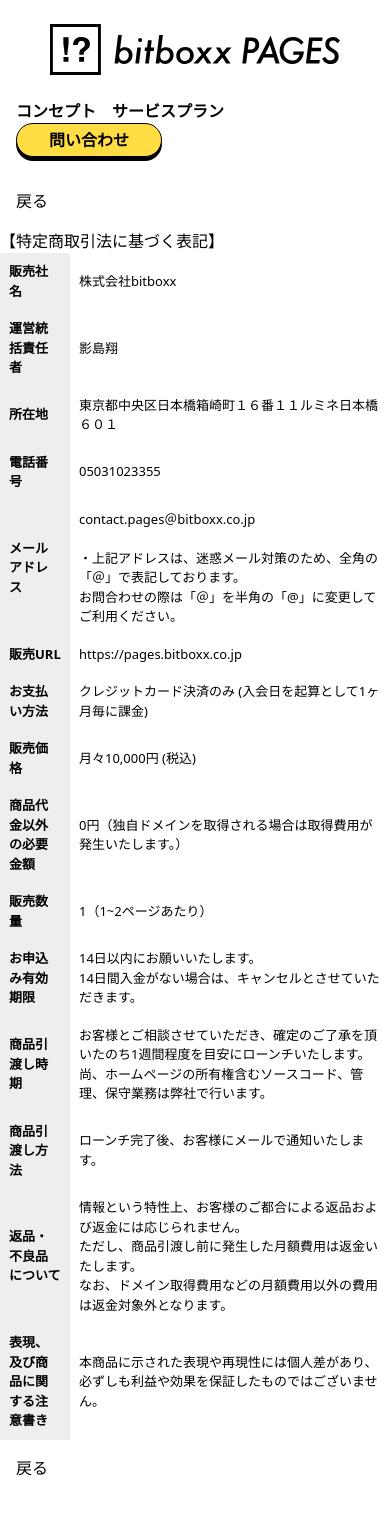
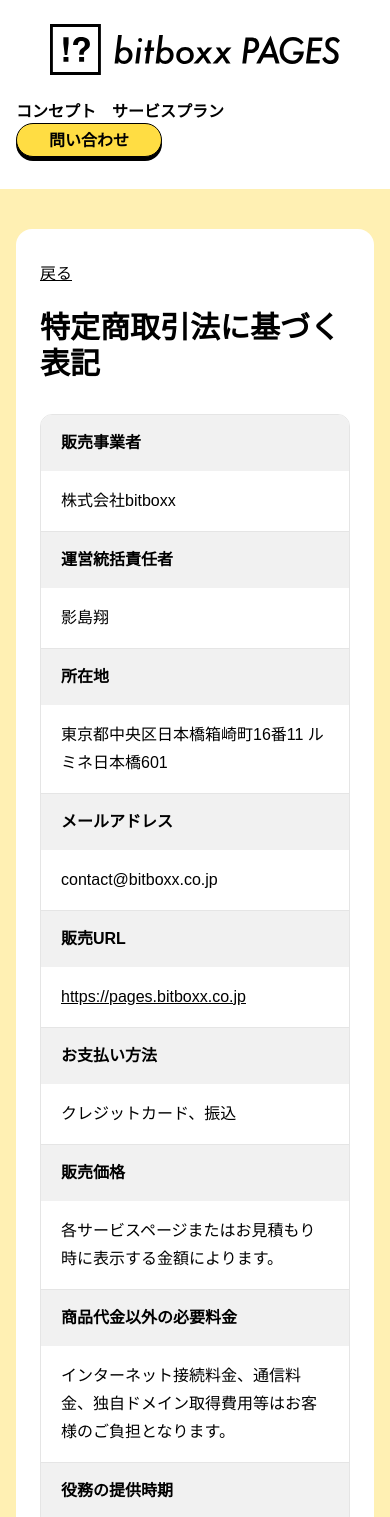
Before and after one commit to bitboxx-inc/bitboxx-pages, a SvelteKit app: page /specified-commercial-transaction-law in a window 390 px wide. Shown: the top 1517 px of the page. Built offline with nearby package versions, Linux system fonts and the light colour scheme.

Commit message:
Add contact flow and legal pages

```diff
--- a/src/routes/+layout.svelte
+++ b/src/routes/+layout.svelte
@@ -1,16 +1,11 @@
 <script>
-    import "../app.css";
+	import '../app.css';
 
 	const links = [
-        {text: "コンセプト", href: "/#concept"},
-        {text: "サービスプラン", href: "/#plans"}
-    ]
+		{ text: 'コンセプト', href: '/#concept' },
+		{ text: 'サービスプラン', href: '/#plans' }
+	];
 </script>
-
-<svelte:head>
-    <title>bitboxx Pages</title>
-</svelte:head>
-
 
 <div class="container mx-auto max-w-[1280px]">
 	<!-- ✅ デスクトップ版：md以上で表示 -->
@@ -18,17 +13,22 @@
 		<header class="my-8 ml-8">
 			<div class="flex">
 				<div>
-                    <img class="max-w-[290px]" src="/images/logo.svg" alt="bitboxx logo" height="51" onclick="location.href='/'"/>
+					<a href="/">
+						<img class="max-w-[290px]" src="/images/logo.svg" alt="bitboxx logo" height="51" />
+					</a>
 				</div>
 				<div class="ml-auto mr-8 my-auto">
 					{#each links as link}
-                        <a href="{link.href}" class="ml-4"><b>{link.text}</b></a>
+						<a href={link.href} class="ml-4"><b>{link.text}</b></a>
 					{/each}
 					<span class="ml-4">
-                        <button onclick="location.href='/#contact'" class="bg-yellow hover:bg-yellow_light
-                            text-black font-bold rounded-full px-8 py-1 shadow-[0_4px_0_#000] border focus:ring-2 focus:ring-yellow-500">
+						<a
+							href="/#contact"
+							class="inline-block bg-yellow hover:bg-yellow_light
+                            text-black font-bold rounded-full px-8 py-1 shadow-[0_4px_0_#000] border focus:ring-2 focus:ring-yellow-500"
+						>
 							問い合わせ
-                        </button>
+						</a>
 					</span>
 				</div>
 			</div>
@@ -39,36 +39,42 @@
 	<div class="block md:hidden">
 		<header class="mx-auto my-2">
 			<div class="flex justify-center my-6">
-                <img class="max-w-[290px]" src="/images/logo.svg" alt="bitboxx logo" height="51" onclick="location.href='/'"/>
+				<a href="/">
+					<img class="max-w-[290px]" src="/images/logo.svg" alt="bitboxx logo" height="51" />
+				</a>
 			</div>
 			<div class="flex justify-center mb-8">
 				<div class="my-auto">
 					{#each links as link}
-                        <a href="{link.href}" class="ml-4"><b>{link.text}</b></a>
+						<a href={link.href} class="ml-4"><b>{link.text}</b></a>
 					{/each}
 					<span class="ml-4">
-                        <button onclick="location.href='/#contact'" class="bg-yellow hover:bg-yellow_light
-                            text-black font-bold rounded-full px-8 py-1 shadow-[0_4px_0_#000] border focus:ring-2 focus:ring-yellow-500">
+						<a
+							href="/#contact"
+							class="inline-block bg-yellow hover:bg-yellow_light
+                            text-black font-bold rounded-full px-8 py-1 shadow-[0_4px_0_#000] border focus:ring-2 focus:ring-yellow-500"
+						>
 							問い合わせ
-                        </button>
+						</a>
 					</span>
 				</div>
 			</div>
 		</header>
 	</div>
 
-    <slot/>
+	<slot />
 
 	<footer class="pt-8">
-        （準備中）
 		<!-- ✅ デスクトップ版：md以上で表示 -->
 		<div class="hidden md:block">
 			<div class="flex">
-                <img class="ml-12" src="/images/logo.svg" alt="bitboxx logo" onclick="location.href='/'"/>
+				<a href="/">
+					<img class="ml-12" src="/images/logo.svg" alt="bitboxx logo" />
+				</a>
 				<div class="ml-auto mr-12 font-noto text-right">
-                    <a href="#">個人情報保護方針</a>
-                    <br/>
-                    <a href="#">特定商取引法に基づく表記</a>
+					<a href="/privacy-policy">個人情報保護方針</a>
+					<br />
+					<a href="/specified-commercial-transaction-law">特定商取引法に基づく表記</a>
 				</div>
 			</div>
 		</div>
@@ -77,15 +83,15 @@
 		<div class="block md:hidden">
 			<div class="">
 				<div class="ml-auto mr-8 font-noto text-right">
-                    <a href="#">個人情報保護方針</a>
-                    <br/>
-                    <a href="#">特定商取引法に基づく表記</a>
+					<a href="/privacy-policy">個人情報保護方針</a>
+					<br />
+					<a href="/specified-commercial-transaction-law">特定商取引法に基づく表記</a>
 				</div>
-                <img class="mx-auto mt-6" src="/images/logo.svg" alt="bitboxx logo" onclick="location.href='/'"/>
+				<a href="/" class="block">
+					<img class="mx-auto mt-6" src="/images/logo.svg" alt="bitboxx logo" />
+				</a>
 			</div>
 		</div>
-        <div class="flex justify-center mt-8 my-4">
-            2024 &copy; bitboxx inc.
-        </div>
+		<div class="flex justify-center mt-8 my-4">2024 &copy; bitboxx inc.</div>
 	</footer>
 </div>
--- a/src/routes/+page.svelte
+++ b/src/routes/+page.svelte
@@ -1,36 +1,44 @@
 <script>
-    import Products from "./Products.svelte";
+	let company = '';
+	let name = '';
+	let email = '';
+	let content = '';
+	let agree = false;
+
+	const contactAddress = 'contact@bitboxx.co.jp';
 
 	const plans = [
 		{
 			title: 'ウェブサイト<br/>制作・保守管理',
-            description: '中小企業・店舗・士業・フリーランスなどに最適な、シンプルでしっかりした公式サイトを制作・運用するプランです。',
+			description:
+				'中小企業・店舗・士業・フリーランスなどに最適な、シンプルでしっかりした公式サイトを制作・運用するプランです。',
 			services: [
 				'スマホ対応レスポンシブデザイン',
 				'ページ公開（トップ＋最大3ページ）',
 				'独自ドメイン取得/設定代行',
 				'お問い合わせフォーム設置',
 				'アクセスレポート（Google Analytics）',
-                '月1回のテキスト/画像差し替え対応',
+				'月1回のテキスト/画像差し替え対応'
 			],
 			options: [
 				'多言語対応（＋月額￥10,000～）',
 				'1ページ追加（＋月額￥20,000～）',
 				'画像・動画制作（お問い合わせ）',
-                '画像・動画撮影（お問い合わせ）',
+				'画像・動画撮影（お問い合わせ）'
 			],
 			icon: '/images/services/web.svg'
 		},
 		{
 			title: 'ECサイト<br/>構築・運営支援',
-            description: '商品の販売・予約・決済機能をシンプルに導入したい方向け。低コストではじめられるECの最短ルートです。',
+			description:
+				'商品の販売・予約・決済機能をシンプルに導入したい方向け。低コストではじめられるECの最短ルートです。',
 			services: [
 				'商品ページ（月10商品まで登録代行）',
 				'カート機能・決済機能（Stripeほか）',
 				'在庫・受注管理画面付き',
 				'商品画像の簡易レタッチ',
 				'自動返信メール設定',
-                '月1回の商品情報更新対応',
+				'月1回の商品情報更新対応'
 			],
 			options: [
 				'商品点数追加（10点毎に￥10,000）',
@@ -41,14 +49,15 @@
 		},
 		{
 			title: '顧客管理システム<br/>構築管理',
-            description: '顧客データ管理や会員ページ機能を併設した、運用重視の中～大規模サイト向けパッケージ',
+			description:
+				'顧客データ管理や会員ページ機能を併設した、運用重視の中～大規模サイト向けパッケージ',
 			services: [
 				'商品ページ（月10商品まで登録代行）',
 				'カート機能・決済機能（Stripeほか）',
 				'在庫・受注管理画面付き',
 				'商品画像の簡易レタッチ',
 				'自動返信メール設定',
-                '月1回の商品情報更新対応',
+				'月1回の商品情報更新対応'
 			],
 			options: [
 				'商品点数追加（10点毎に￥10,000）',
@@ -57,21 +66,40 @@
 			],
 			icon: '/images/services/customer.svg'
 		}
-    ]
+	];
+
+	$: canSubmit = Boolean(company && name && email && content && agree);
+
+	function handleSubmit() {
+		if (!canSubmit) {
+			return;
+		}
+
+		const subject = encodeURIComponent(`bitboxx PAGES お問い合わせ: ${company} / ${name}`);
+		const body = encodeURIComponent(
+			`企業名: ${company}\n` +
+				`お名前: ${name}\n` +
+				`メールアドレス: ${email}\n\n` +
+				`お問い合わせ内容:\n${content}\n`
+		);
+
+		window.location.href = `mailto:${contactAddress}?subject=${subject}&body=${body}`;
+	}
 </script>
 
 <svelte:head>
+	<title>bitboxx Pages | ウェブサイト制作・保守管理</title>
 	<script async src="https://js.stripe.com/v3/pricing-table.js"></script>
 </svelte:head>
 
 <div class="flex">
 	<div class="flex flex-col md:flex-row border-to bg-gray min-h-[393px]">
 		<!-- 左側: 画像 -->
-        <div class="flex items-center justify-center max-w-[786px] ">
-            <img src="/images/top1.svg" alt="logo" class="w-full h-auto"/>
+		<div class="flex items-center justify-center max-w-[786px]">
+			<img src="/images/top1.svg" alt="logo" class="w-full h-auto" />
 		</div>
 		<!-- 右側: テキスト -->
-        <div class="flex-1 flex items-center justify-center ">
+		<div class="flex-1 flex items-center justify-center">
 			<div class="flex-1 md:w-[494px] h-[155px] flex flex-col justify-center items-center">
 				<div class="font-bold text-4xl font-noto mb-1 text-center">ウェブサイト</div>
 				<div class="font-bold text-4xl font-noto mb-2 text-center">すべて、おまかせ</div>
@@ -90,18 +118,23 @@
 		<!-- 左側: 画像 -->
 		<div class="flex-1 items-center justify-center md:min-w-[480px] md:max-w-[50%]">
 			<div class="md:min-h-[364px] md:mx-16 mx-8 mb-16 rounded-lg bg-white">
-                <img class="mx-auto pt-6" src="/images/top2_light.svg" width="64" height="64" alt="logo"/>
-                <div class="font-bold text-xl font-noto text-center mt-4">ウェブサイト制作、<br/>もっとラクをしよう</div>
+				<img class="mx-auto pt-6" src="/images/top2_light.svg" width="64" height="64" alt="logo" />
+				<div class="font-bold text-xl font-noto text-center mt-4">
+					ウェブサイト制作、<br />もっとラクをしよう
+				</div>
 				<div class="font-noto text-center mt-8 md:mx-20 mx-4 text-base pb-8">
-                    bitboxx PAGESは、「月額10万円〜」で、ウェブサイトの企画・構成・デザインから、保守・運用・セキュリティまでワンストップで対応。プロがすべて対応します。
+					bitboxx
+					PAGESは、「月額10万円〜」で、ウェブサイトの企画・構成・デザインから、保守・運用・セキュリティまでワンストップで対応。プロがすべて対応します。
 				</div>
 			</div>
 		</div>
 		<!-- 右側: テキスト -->
 		<div class="flex-1 items-center justify-center md:max-w-[50%]">
 			<div class="md:mx-4 mx-8 mb-16">
-                <div class="font-bold md:text-2xl font-noto text-center mt-4">＼　ご希望に合わせて、まるごと対応！　／</div>
-                <img class="mx-auto pt-6" src="/images/top2_pc.svg"alt="logo"/>
+				<div class="font-bold md:text-2xl font-noto text-center mt-4">
+					＼　ご希望に合わせて、まるごと対応！　／
+				</div>
+				<img class="mx-auto pt-6" src="/images/top2_pc.svg" alt="logo" />
 			</div>
 		</div>
 	</div>
@@ -116,18 +149,26 @@
 		{#each plans as plan}
 			<div class="flex-1 items-center justify-center md:max-w-[33%]">
 				<div class="md:min-h-[720px] py-6 md:px-8 px-5 mx-8 mb-16 rounded-lg bg-white">
-                    <img class="mx-auto" src="{plan.icon}" width="64" height="64" alt="logo"/>
+					<img class="mx-auto" src={plan.icon} width="64" height="64" alt="logo" />
 					<div class="font-bold text-xl font-noto text-center mt-4">{@html plan.title}</div>
 					<div class="font-noto text-center mt-8 text-base pb-8">
 						{plan.description}
 					</div>
-                    <div class="bg-light_yellow hover:bg-yellow_light text-black font-bold rounded-full text-center border">含まれるサービス</div>
+					<div
+						class="bg-light_yellow hover:bg-yellow_light text-black font-bold rounded-full text-center border"
+					>
+						含まれるサービス
+					</div>
 					<div class="mt-6">
 						{#each plan.services as service}
 							<div>●{service}</div>
 						{/each}
 					</div>
-                    <div class="mt-12 bg-white hover:bg-yellow_light text-black font-bold rounded-full text-center border">オプションの例</div>
+					<div
+						class="mt-12 bg-white hover:bg-yellow_light text-black font-bold rounded-full text-center border"
+					>
+						オプションの例
+					</div>
 					<div class="mt-6">
 						{#each plan.options as option}
 							<div>●{option}</div>
@@ -143,43 +184,68 @@
 <div id="contact" class="bg-yellow">
 	<div class="flex justify-center items-center pt-2">
 		<div class="text-4xl my-12 font-noto"><b>お問い合わせ</b></div>
-        （準備中）
 	</div>
 	<div class="flex justify-center items-center">
-        <div class="md:w-full w-[320px] md:max-w-[800px] md:min-h-[364px] md:mx-16 py-8 mx-8 mb-16 rounded-lg bg-white">
-            <form class="md:mx-32 mx-8 md:w-[560px]">
-
+		<div
+			class="md:w-full w-[320px] md:max-w-[800px] md:min-h-[364px] md:mx-16 py-8 mx-8 mb-16 rounded-lg bg-white"
+		>
+			<form class="md:mx-32 mx-8 md:w-[560px]" on:submit|preventDefault={handleSubmit}>
 				<div>
 					<span class="font-noto">企業名</span>
 					<span class="font-noto text-xs">*必須</span>
 				</div>
-                <input name="company" class="w-full mt-2 border-2 rounded-lg"/>
+				<input
+					name="company"
+					bind:value={company}
+					required
+					class="w-full mt-2 border-2 rounded-lg"
+				/>
 
 				<div class="mt-8">
 					<span class="font-noto">お名前</span>
 					<span class="font-noto text-xs">*必須</span>
 				</div>
-                <input name="name" class="w-full mt-2 border-2 rounded-lg"/>
+				<input name="name" bind:value={name} required class="w-full mt-2 border-2 rounded-lg" />
 
 				<div class="mt-8">
 					<span class="font-noto">メールアドレス</span>
 					<span class="font-noto text-xs">*必須</span>
 				</div>
-                <input name="email" class="w-full mt-2 border-2 rounded-lg"/>
+				<input
+					name="email"
+					type="email"
+					bind:value={email}
+					required
+					class="w-full mt-2 border-2 rounded-lg"
+				/>
 
 				<div class="mt-8">
 					<span class="font-noto">お問い合わせ内容</span>
 					<span class="font-noto text-xs">*必須</span>
 				</div>
-                <textarea name="content" class="w-full h-[240px] mt-2 border-2 rounded-lg"/>
+				<textarea
+					name="content"
+					bind:value={content}
+					required
+					class="w-full h-[240px] mt-2 border-2 rounded-lg"
+				/>
 
 				<div class="mt-4 flex justify-center items-center">
-                    <input type="checkbox" name="agree" class="my-auto"/><span class="my-auto ml-2"><a class="font-mono">当社規定の個人情報保護方針に同意する</a></span>
+					<input type="checkbox" name="agree" bind:checked={agree} class="my-auto" />
+					<span class="my-auto ml-2">
+						<a class="font-mono underline" href="/privacy-policy"
+							>当社規定の個人情報保護方針に同意する</a
+						>
+					</span>
 				</div>
 
 				<div class="mt-8 flex justify-center items-center">
-                    <button disabled class="bg-gray hover:bg-yellow_light w-[400px]
-                            text-black font-bold rounded-full px-8 py-1 shadow-[0_4px_0_#000] border focus:ring-2 focus:ring-yellow-500">
+					<button
+						type="submit"
+						disabled={!canSubmit}
+						class="bg-gray enabled:bg-yellow enabled:hover:bg-yellow_light w-[400px]
+                            text-black font-bold rounded-full px-8 py-1 shadow-[0_4px_0_#000] border focus:ring-2 focus:ring-yellow-500"
+					>
 						送信する
 					</button>
 				</div>
--- /dev/null
+++ b/src/routes/privacy-policy/+page.svelte
@@ -0,0 +1,69 @@
+<script>
+	const sections = [
+		{
+			title: '1. 個人情報の取得',
+			body: '当社は、お問い合わせ、サービス提供のお申し込み、資料請求その他の場面において、氏名、会社名、メールアドレス、電話番号、住所その他サービス提供に必要な情報を適正な手段で取得します。'
+		},
+		{
+			title: '2. 利用目的',
+			body: '取得した個人情報は、お問い合わせへの対応、サービスの提供・運営、契約の履行、料金請求、保守サポート、重要なお知らせの送付、サービス改善および不正利用の防止のために利用します。'
+		},
+		{
+			title: '3. 第三者提供',
+			body: '当社は、法令に基づく場合を除き、本人の同意なく個人情報を第三者に提供しません。ただし、サービス運営上必要な範囲で、委託先に対して適切な監督のもと情報を取り扱わせることがあります。'
+		},
+		{
+			title: '4. 安全管理措置',
+			body: '当社は、個人情報への不正アクセス、漏えい、滅失またはき損の防止その他個人情報の安全管理のために、合理的かつ適切な措置を講じます。'
+		},
+		{
+			title: '5. 開示・訂正・削除等',
+			body: '本人から自己の個人情報について、開示、訂正、追加、削除、利用停止等の請求があった場合には、本人確認を行ったうえで、法令に従い適切に対応します。'
+		},
+		{
+			title: '6. Cookie等の利用',
+			body: '当社ウェブサイトでは、利便性向上や利用状況の把握のためにCookieその他これに類する技術を利用する場合があります。ブラウザ設定によりCookieを無効化できますが、一部機能が利用できなくなる場合があります。'
+		},
+		{
+			title: '7. 方針の見直し',
+			body: '当社は、法令等の改正や運用上の必要に応じて、本方針の内容を見直し、必要に応じて改定します。改定後の内容は当ウェブサイト上に掲載した時点から適用されます。'
+		}
+	];
+</script>
+
+<svelte:head>
+	<title>個人情報保護方針 | bitboxx Pages</title>
+</svelte:head>
+
+<div class="bg-light_yellow min-h-screen py-10">
+	<div class="mx-auto w-[calc(100%-2rem)] max-w-[960px] rounded-2xl bg-white px-6 py-8 md:px-10">
+		<div class="mb-6">
+			<a href="/" class="font-noto underline">戻る</a>
+		</div>
+
+		<h1 class="font-noto text-3xl font-bold">個人情報保護方針</h1>
+		<p class="mt-6 font-noto leading-8">
+			株式会社bitboxx（以下「当社」）は、当社が提供する bitboxx PAGES
+			に関連して取得する個人情報について、
+			個人情報の保護に関する法令その他の規範を遵守し、以下の方針に基づき適切に取り扱います。
+		</p>
+
+		<div class="mt-8 space-y-8">
+			{#each sections as section}
+				<section>
+					<h2 class="font-noto text-xl font-bold">{section.title}</h2>
+					<p class="mt-3 font-noto leading-8">{section.body}</p>
+				</section>
+			{/each}
+		</div>
+
+		<section class="mt-8">
+			<h2 class="font-noto text-xl font-bold">8. お問い合わせ窓口</h2>
+			<div class="mt-3 font-noto leading-8">
+				<div>株式会社bitboxx</div>
+				<div>東京都中央区日本橋箱崎町16番11 ルミネ日本橋601</div>
+				<div>メールアドレス: contact@bitboxx.co.jp</div>
+			</div>
+		</section>
+	</div>
+</div>
--- a/src/routes/specified-commercial-transaction-law/+page.svelte
+++ b/src/routes/specified-commercial-transaction-law/+page.svelte
@@ -1,101 +1,65 @@
-<div>
+<script>
+	const items = [
+		{ label: '販売事業者', value: '株式会社bitboxx' },
+		{ label: '運営統括責任者', value: '影島翔' },
+		{ label: '所在地', value: '東京都中央区日本橋箱崎町16番11 ルミネ日本橋601' },
+		{ label: 'メールアドレス', value: 'contact@bitboxx.co.jp' },
+		{ label: '販売URL', value: 'https://pages.bitboxx.co.jp', href: 'https://pages.bitboxx.co.jp' },
+		{ label: 'お支払い方法', value: 'クレジットカード、振込' },
+		{ label: '販売価格', value: '各サービスページまたはお見積もり時に表示する金額によります。' },
+		{
+			label: '商品代金以外の必要料金',
+			value: 'インターネット接続料金、通信料金、独自ドメイン取得費用等はお客様のご負担となります。'
+		},
+		{
+			label: '役務の提供時期',
+			value: 'ご契約および必要情報の受領後、個別に合意したスケジュールに従って提供します。'
+		},
+		{
+			label: '引渡し方法',
+			value: 'ウェブサイトの公開、管理画面の提供、または電子メールによりご案内します。'
+		},
+		{
+			label: '返品・キャンセル',
+			value:
+				'サービスの性質上、着手後の返品・返金には応じられません。契約成立前のキャンセルについては個別に対応します。'
+		},
+		{
+			label: '中途解約',
+			value:
+				'月額契約の解約は、次回更新日前までに当社所定の方法でご連絡ください。既に発生した料金の日割返金は行いません。'
+		}
+	];
+</script>
 
-	<div class="m-4">
-		<a href="/">戻る</a>
-	</div>
+<svelte:head>
+	<title>特定商取引法に基づく表記 | bitboxx Pages</title>
+</svelte:head>
 
-	<h3>【特定商取引法に基づく表記】</h3>
-	<table
-			bgcolor="#999999"
-			border="0"
-			cellpadding="9"
-			cellspacing="1"
-			style="font-size:13px;text-align:left"
-	>
-		<tr>
-			<th bgcolor="#EEEEEE">販売社名</th>
-			<td bgcolor="#FFFFFF">株式会社bitboxx</td>
-		</tr>
-		<tr>
-			<th bgcolor="#EEEEEE">運営統括責任者</th>
-			<td bgcolor="#FFFFFF">影島翔</td>
-		</tr>
-		<tr>
-			<th bgcolor="#EEEEEE">所在地</th>
-			<td bgcolor="#FFFFFF">東京都中央区日本橋箱崎町１６番１１ルミネ日本橋６０１</td>
-		</tr>
-		<tr>
-			<th bgcolor="#EEEEEE">電話番号</th>
-			<td bgcolor="#FFFFFF">05031023355</td>
-		</tr>
-		<tr>
-			<th bgcolor="#EEEEEE">メールアドレス</th>
-			<td bgcolor="#FFFFFF">
-				contact.pages＠bitboxx.co.jp<br /><br />
-				・上記アドレスは、迷惑メール対策のため、全角の「＠」で表記しております。<br />
-				お問合わせの際は「＠」を半角の「@」に変更してご利用ください。
-			</td>
-		</tr>
-		<tr>
-			<th bgcolor="#EEEEEE">販売URL</th>
-			<td bgcolor="#FFFFFF">
-				<a href="https://pages.bitboxx.co.jp" target="_blank">https://pages.bitboxx.co.jp</a>
-			</td>
-		</tr>
-		<tr>
-			<th bgcolor="#EEEEEE">お支払い方法</th>
-			<td bgcolor="#FFFFFF">
-				クレジットカード決済のみ (入会日を起算として1ヶ月毎に課金)
-			</td>
-		</tr>
-		<tr>
-			<th bgcolor="#EEEEEE">販売価格</th>
-			<td bgcolor="#FFFFFF">月々10,000円 (税込)</td>
-		</tr>
-		<tr>
-			<th bgcolor="#EEEEEE">商品代金以外の必要金額</th>
-			<td bgcolor="#FFFFFF">0円（独自ドメインを取得される場合は取得費用が発生いたします。）</td>
-		</tr>
-		<tr>
-			<th bgcolor="#EEEEEE">販売数量</th>
-			<td bgcolor="#FFFFFF">1（1~2ページあたり）</td>
-		</tr>
-		<tr>
-			<th bgcolor="#EEEEEE">お申込み有効期限</th>
-			<td bgcolor="#FFFFFF">
-				14日以内にお願いいたします。<br />
-				14日間入金がない場合は、キャンセルとさせていただきます。
-			</td>
-		</tr>
-		<tr>
-			<th bgcolor="#EEEEEE">商品引渡し時期</th>
-			<td bgcolor="#FFFFFF">
-				お客様とご相談させていただき、確定のご了承を頂いたのち1週間程度を目安にローンチいたします。尚、ホームページの所有権含むソースコード、管理、保守業務は弊社で行います。
-			</td>
-		</tr>
-		<tr>
-			<th bgcolor="#EEEEEE">商品引渡し方法</th>
-			<td bgcolor="#FFFFFF">
-				ローンチ完了後、お客様にメールで通知いたします。
-			</td>
-		</tr>
-		<tr>
-			<th bgcolor="#EEEEEE">返品・不良品について</th>
-			<td bgcolor="#FFFFFF">
-				情報という特性上、お客様のご都合による返品および返金には応じられません。<br />
-				ただし、商品引渡し前に発生した月額費用は返金いたします。<br />
-				なお、ドメイン取得費用などの月額費用以外の費用は返金対象外となります。
-			</td>
-		</tr>
-		<tr>
-			<th bgcolor="#EEEEEE">表現、及び商品に関する注意書き</th>
-			<td bgcolor="#FFFFFF">
-				本商品に示された表現や再現性には個人差があり、必ずしも利益や効果を保証したものではございません。
-			</td>
-		</tr>
-	</table>
+<div class="bg-light_yellow min-h-screen py-10">
+	<div class="mx-auto w-[calc(100%-2rem)] max-w-[960px] rounded-2xl bg-white px-6 py-8 md:px-10">
+		<div class="mb-6">
+			<a href="/" class="font-noto underline">戻る</a>
+		</div>
 
-	<div class="m-4">
-		<a href="/">戻る</a>
+		<h1 class="font-noto text-3xl font-bold">特定商取引法に基づく表記</h1>
+
+		<div class="mt-8 overflow-hidden rounded-xl border border-black/10">
+			{#each items as item, index}
+				<div
+					class={`grid md:grid-cols-[240px_1fr] ${index < items.length - 1 ? 'border-b border-black/10' : ''}`}
+				>
+					<div class="bg-gray px-5 py-4 font-noto font-bold">{item.label}</div>
+					<div class="px-5 py-4 font-noto leading-7">
+						{#if item.href}
+							<a class="underline" href={item.href} target="_blank" rel="noreferrer">{item.value}</a
+							>
+						{:else}
+							{item.value}
+						{/if}
+					</div>
+				</div>
+			{/each}
+		</div>
 	</div>
 </div>
```
Also changed, not shown: tests/test.ts (+4 -2 lines), 1 other file (tests, documents, lock files or other folders). Lines whose indentation alone changed are shown as unchanged.
